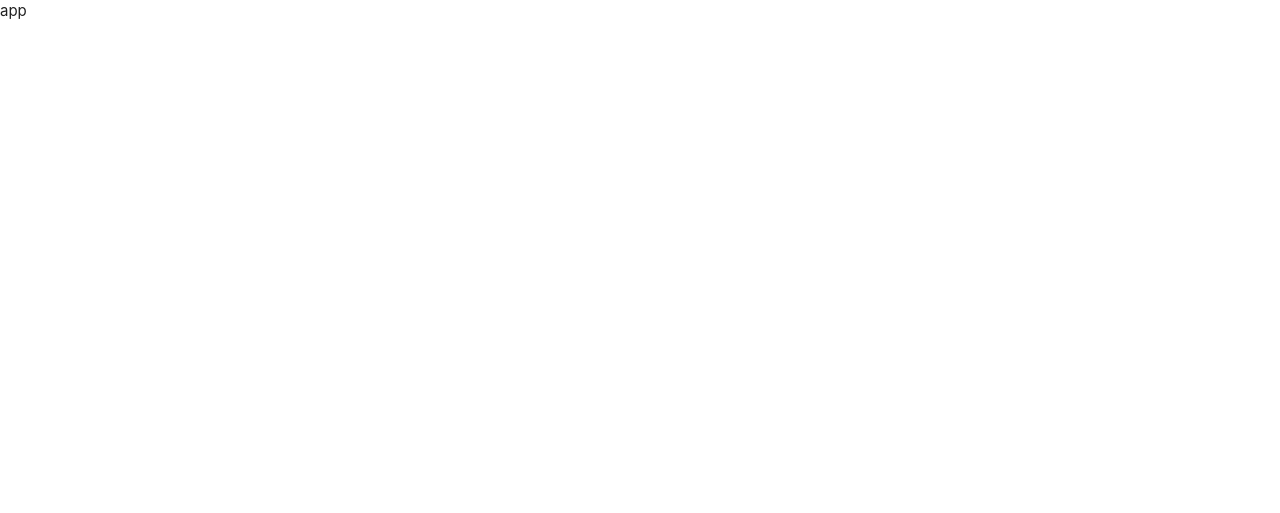
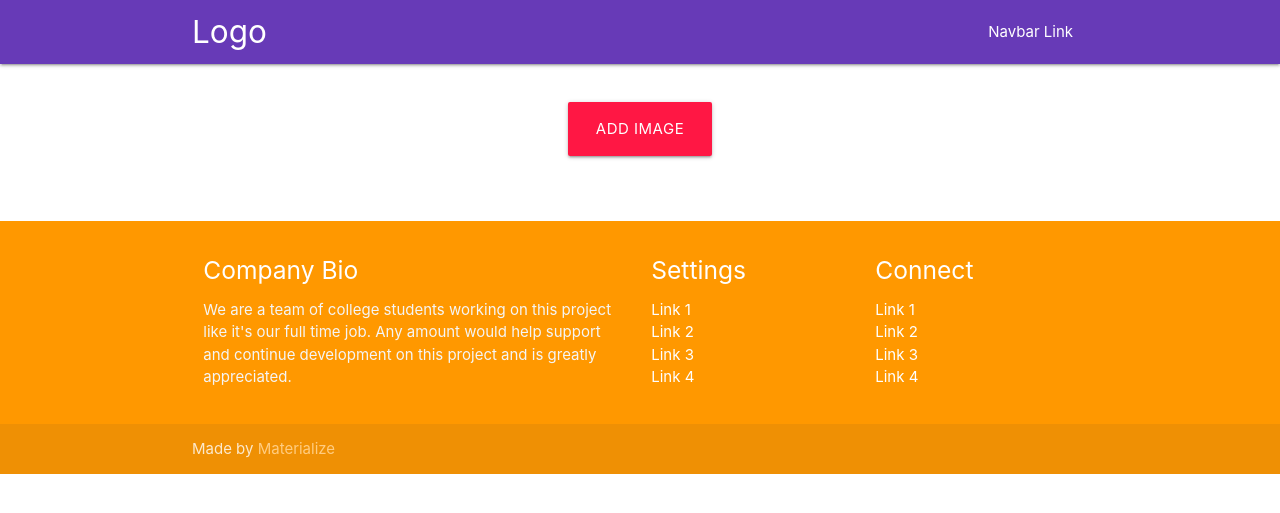
Before and after one commit to Danieroner/uploadimages, a PHP site: page / in a window 1280 px wide. Before the commit the part shown is almost empty. Shown: the top 513 px of the page. Run offline with PHP 8.4, Linux system fonts and the light colour scheme.

Commit message:
edit index.twig

```diff
--- a/src/views/index.twig
+++ b/src/views/index.twig
@@ -1,14 +1,79 @@
 <!DOCTYPE html>
-<html lang="en">
+<html>
+
 <head>
-    <meta charset="UTF-8">
-    <meta name="viewport" content="width=device-width, initial-scale=1.0">
-    <title>Document</title>
-    <base href = "/" />
-    <link rel="stylesheet" href="./public/css/materialize.min.css">
+    <!--Let browser know website is optimized for mobile-->
+    <meta name="viewport" content="width=device-width, initial-scale=1.0" />
+    <title>App</title>
+    <!--Import Google Icon Font-->
+    <link href="https://fonts.googleapis.com/icon?family=Material+Icons" rel="stylesheet">
+    <!--Import materialize.css-->
+    <link type="text/css" rel="stylesheet" href="./public/css/materialize.min.css" media="screen,projection" />
 </head>
+
 <body>
-    {{ name }}
+    <nav class="deep-purple" role="navigation">
+        <div class="nav-wrapper container"><a id="logo-container" href="#" class="brand-logo">Logo</a>
+            <ul class="right hide-on-med-and-down">
+                <li><a href="#">Navbar Link</a></li>
+            </ul>
 
+            <ul id="nav-mobile" class="sidenav">
+                <li><a href="#">Navbar Link</a></li>
+            </ul>
+            <a href="#" data-target="nav-mobile" class="sidenav-trigger"><i class="material-icons">menu</i></a>
+        </div>
+    </nav>
+    <div class="section no-pad-bot" id="index-banner">
+        <div class="container">
+            <br>
+            <div class="row center">
+                <a href="http://materializecss.com/getting-started.html" id="download-button"
+                    class="btn-large waves-effect red accent-3">Add Image</a>
+            </div>
+            <br><br>
+        </div>
+    </div>
+    <footer class="page-footer orange">
+        <div class="container">
+            <div class="row">
+                <div class="col l6 s12">
+                    <h5 class="white-text">Company Bio</h5>
+                    <p class="grey-text text-lighten-4">We are a team of college students working on this project like
+                        it's our full time job. Any amount would help support and continue development on this project
+                        and is greatly appreciated.</p>
+
+
+                </div>
+                <div class="col l3 s12">
+                    <h5 class="white-text">Settings</h5>
+                    <ul>
+                        <li><a class="white-text" href="#!">Link 1</a></li>
+                        <li><a class="white-text" href="#!">Link 2</a></li>
+                        <li><a class="white-text" href="#!">Link 3</a></li>
+                        <li><a class="white-text" href="#!">Link 4</a></li>
+                    </ul>
+                </div>
+                <div class="col l3 s12">
+                    <h5 class="white-text">Connect</h5>
+                    <ul>
+                        <li><a class="white-text" href="#!">Link 1</a></li>
+                        <li><a class="white-text" href="#!">Link 2</a></li>
+                        <li><a class="white-text" href="#!">Link 3</a></li>
+                        <li><a class="white-text" href="#!">Link 4</a></li>
+                    </ul>
+                </div>
+            </div>
+        </div>
+        <div class="footer-copyright">
+            <div class="container">
+                Made by <a class="orange-text text-lighten-3" href="http://materializecss.com">Materialize</a>
+            </div>
+        </div>
+    </footer>
+
+    <!--JavaScript at end of body for optimized loading-->
+    <script type="text/javascript" src="./public/js/materialize.min.js"></script>
 </body>
+
 </html>
```
